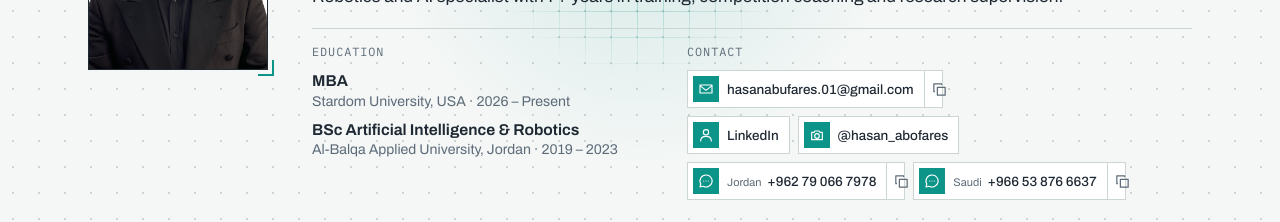
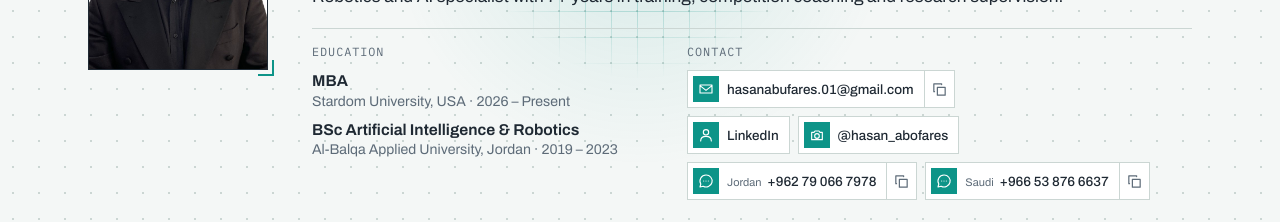
Before and after one commit to hasan-2001/portfolio, a plain HTML site: page index.html in a window 1280 px wide. Shown: the part 366-588 px from the top of the page. Drawn offline with Linux system fonts and the light colour scheme.

Commit message:
Add files via upload

```diff
--- a/index.html
+++ b/index.html
@@ -79,15 +79,16 @@ h1 .w:nth-child(2) i{animation-delay:.58s;color:var(--accent)}
 .edu li span.nw{font-size:inherit;white-space:nowrap}
 .links{display:grid;gap:8px}
 .lrow{display:flex;flex-wrap:wrap;gap:8px}
-.links .c{display:inline-flex;align-items:stretch;height:38px;box-sizing:border-box;background:var(--surface);border:1px solid var(--line);transition:border-color .2s,transform .2s}
+.links .c{position:relative;display:inline-flex;align-items:center;height:38px;box-sizing:border-box;background:var(--surface);border:1px solid var(--line);transition:border-color .2s,transform .2s}
+.links .c.hc{padding-right:30px}
 .links .c:hover{border-color:var(--accent);transform:translateY(-2px)}
 .links a{display:inline-flex;align-items:center;gap:8px;padding-inline:5px 10px;text-decoration:none;font-size:.84rem;font-weight:500;white-space:nowrap;font-variant-numeric:tabular-nums}
 .links a svg{width:26px;height:26px;padding:5px;background:var(--accent);fill:none;stroke:#fff;stroke-width:1.7;stroke-linecap:round;stroke-linejoin:round;transition:background .2s}
 .links a:hover svg{background:var(--ink)}
 .links small{color:var(--muted);font-size:.82em;font-weight:400;margin-inline-end:3px}
-.copy{flex:0 0 30px;align-self:stretch;height:100%;display:flex;align-items:center;justify-content:center;border-inline-start:1px solid var(--line);color:var(--muted);transition:background .2s,color .2s}
+.copy{position:absolute;top:0;right:0;bottom:0;width:30px;height:auto;box-sizing:border-box;display:flex;align-items:center;justify-content:center;border:0;border-left:1px solid var(--line);color:var(--muted);line-height:0;transition:background .2s,color .2s}
 .copy:hover{background:var(--accent-soft,#DDF1EE);color:var(--accent-ink)}
-.copy svg{width:17px;height:17px;fill:none;stroke:currentColor;stroke-width:1.7;stroke-linecap:round;stroke-linejoin:round}
+.copy svg{display:block;flex:none;width:17px;height:17px;fill:none;stroke:currentColor;stroke-width:1.7;stroke-linecap:round;stroke-linejoin:round}
 .copy .i-ok{display:none}
 .copy.done{background:var(--accent);color:#fff}
 .copy.done .i-copy{display:none}
@@ -391,9 +392,9 @@ h4{font-size:1.1rem;font-weight:650;line-height:1.3;margin-block:2px}
         <div class="contact">
           <span class="mono">Contact</span>
           <div class="links">
-            <div class="lrow"><div class="c"><a href="mailto:hasanabufares.01@gmail.com"><svg viewBox="0 0 24 24" aria-hidden="true"><path d="M3 6h18v12H3z M3 7l9 7 9-7"/></svg><span>hasanabufares.01@gmail.com</span></a><button type="button" class="copy" data-copy="hasanabufares.01@gmail.com" aria-label="Copy email address"><svg viewBox="0 0 24 24" aria-hidden="true"><path class="i-copy" d="M9 9h11v11H9z M5 15H4V4h11v1"/><path class="i-ok" d="M5 12.500l4.500 4.500L19 7.500"/></svg></button></div></div>
+            <div class="lrow"><div class="c hc"><a href="mailto:hasanabufares.01@gmail.com"><svg viewBox="0 0 24 24" aria-hidden="true"><path d="M3 6h18v12H3z M3 7l9 7 9-7"/></svg><span>hasanabufares.01@gmail.com</span></a><button type="button" class="copy" data-copy="hasanabufares.01@gmail.com" aria-label="Copy email address"><svg viewBox="0 0 24 24" aria-hidden="true"><path class="i-copy" d="M9 9h11v11H9z M5 15H4V4h11v1"/><path class="i-ok" d="M5 12.500l4.500 4.500L19 7.500"/></svg></button></div></div>
             <div class="lrow"><div class="c"><a href="https://www.linkedin.com/in/hasan-abofares/"><svg viewBox="0 0 24 24" aria-hidden="true"><circle cx="12" cy="8" r="4"/><path d="M4 21c0-4.4 3.6-7 8-7s8 2.600 8 7"/></svg><span>LinkedIn</span></a></div><div class="c"><a href="https://www.instagram.com/hasan_abofares/" title="Instagram"><svg viewBox="0 0 24 24" aria-hidden="true"><path d="M4 8h3.500l1.500-2h6l1.500 2H20v11H4z"/><circle cx="12" cy="13.500" r="3.500"/></svg><span>@hasan_abofares</span></a></div></div>
-            <div class="lrow"><div class="c"><a href="https://wa.me/962790667978" title="Open in WhatsApp"><svg viewBox="0 0 24 24" aria-hidden="true"><path d="M12 3a9 9 0 0 0-7.800 13.500L3 21l4.700-1.200A9 9 0 1 0 12 3z"/><path d="M8.500 12h.01 M12 12h.01 M15.500 12h.01"/></svg><span><small>Jordan</small> +962 79 066 7978</span></a><button type="button" class="copy" data-copy="+962790667978" aria-label="Copy Jordan number"><svg viewBox="0 0 24 24" aria-hidden="true"><path class="i-copy" d="M9 9h11v11H9z M5 15H4V4h11v1"/><path class="i-ok" d="M5 12.500l4.500 4.500L19 7.500"/></svg></button></div><div class="c"><a href="https://wa.me/966538766637" title="Open in WhatsApp"><svg viewBox="0 0 24 24" aria-hidden="true"><path d="M12 3a9 9 0 0 0-7.800 13.500L3 21l4.700-1.200A9 9 0 1 0 12 3z"/><path d="M8.500 12h.01 M12 12h.01 M15.500 12h.01"/></svg><span><small>Saudi</small> +966 53 876 6637</span></a><button type="button" class="copy" data-copy="+966538766637" aria-label="Copy Saudi number"><svg viewBox="0 0 24 24" aria-hidden="true"><path class="i-copy" d="M9 9h11v11H9z M5 15H4V4h11v1"/><path class="i-ok" d="M5 12.500l4.500 4.500L19 7.500"/></svg></button></div></div>
+            <div class="lrow"><div class="c hc"><a href="https://wa.me/962790667978" title="Open in WhatsApp"><svg viewBox="0 0 24 24" aria-hidden="true"><path d="M12 3a9 9 0 0 0-7.800 13.500L3 21l4.700-1.200A9 9 0 1 0 12 3z"/><path d="M8.500 12h.01 M12 12h.01 M15.500 12h.01"/></svg><span><small>Jordan</small> +962 79 066 7978</span></a><button type="button" class="copy" data-copy="+962790667978" aria-label="Copy Jordan number"><svg viewBox="0 0 24 24" aria-hidden="true"><path class="i-copy" d="M9 9h11v11H9z M5 15H4V4h11v1"/><path class="i-ok" d="M5 12.500l4.500 4.500L19 7.500"/></svg></button></div><div class="c hc"><a href="https://wa.me/966538766637" title="Open in WhatsApp"><svg viewBox="0 0 24 24" aria-hidden="true"><path d="M12 3a9 9 0 0 0-7.800 13.500L3 21l4.700-1.200A9 9 0 1 0 12 3z"/><path d="M8.500 12h.01 M12 12h.01 M15.500 12h.01"/></svg><span><small>Saudi</small> +966 53 876 6637</span></a><button type="button" class="copy" data-copy="+966538766637" aria-label="Copy Saudi number"><svg viewBox="0 0 24 24" aria-hidden="true"><path class="i-copy" d="M9 9h11v11H9z M5 15H4V4h11v1"/><path class="i-ok" d="M5 12.500l4.500 4.500L19 7.500"/></svg></button></div></div>
           </div>
           <span class="copied" role="status" aria-live="polite"></span>
         </div>
```
